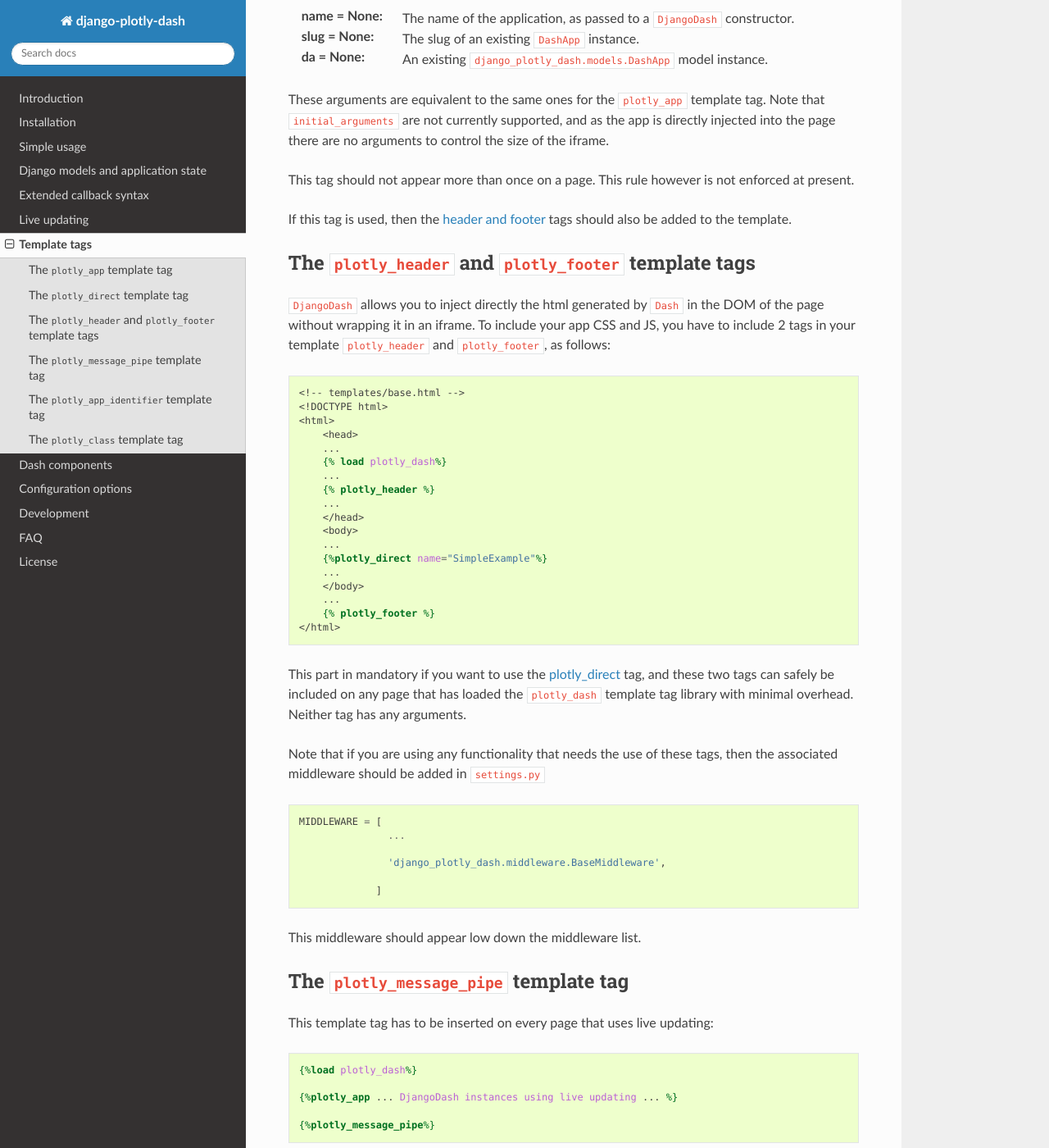
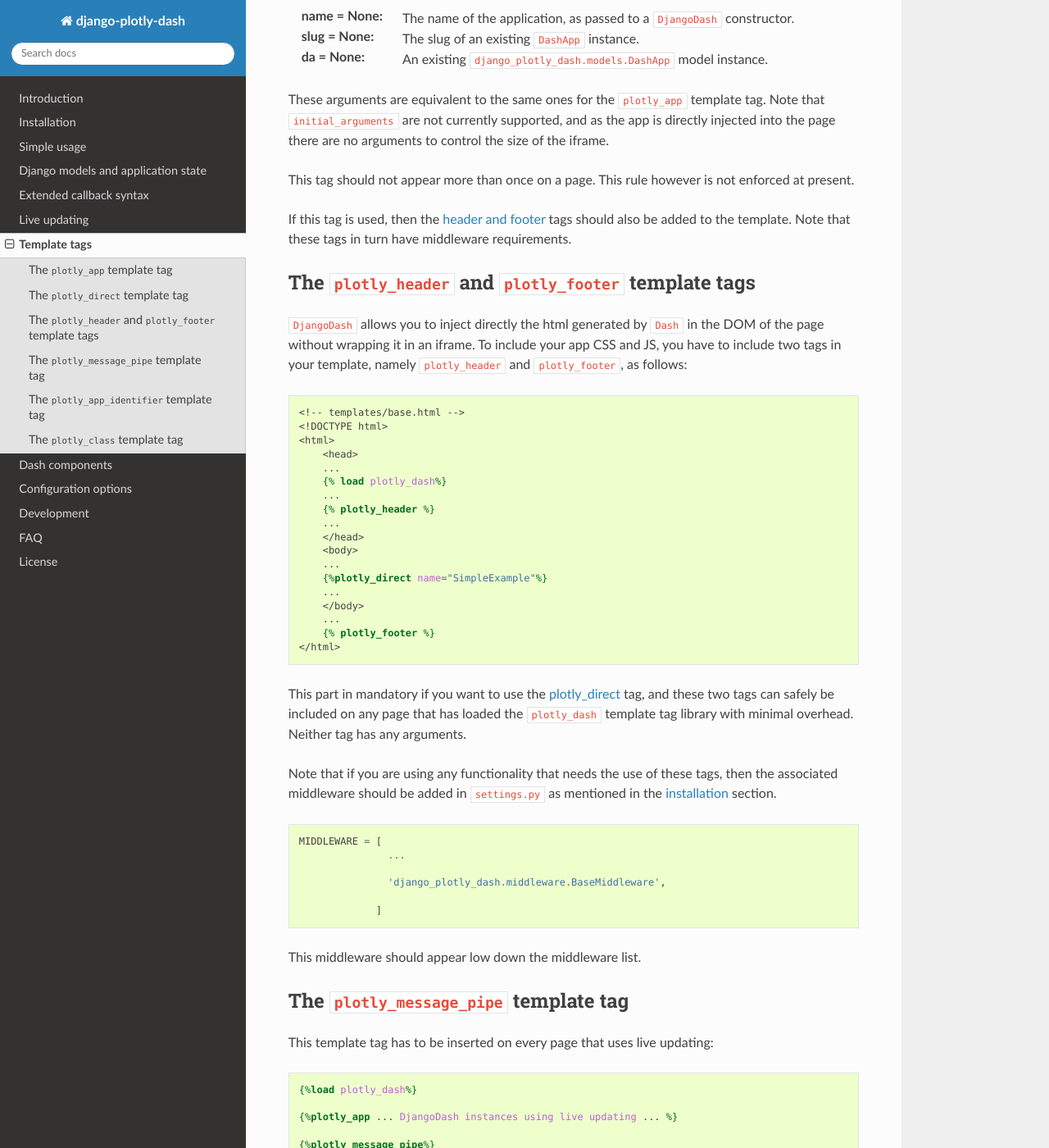
Before and after one commit to GibbsConsulting/django-plotly-dash, a Sphinx documentation site: the page built from docs/template_tags.rst, in a window 1280 px wide and 1400 px high, scrolled down 1259 px. Shown: the whole window at 82% size. Built offline with Sphinx 7.4.7 and the Read the Docs theme 2.0.0, drawn with Linux system fonts in a browser that asks for light colours.

Commit message:
Minor improvements to template documentation

```diff
--- a/docs/template_tags.rst
+++ b/docs/template_tags.rst
@@ -69,7 +69,7 @@ the page there are no arguments to control the size of the iframe.
 This tag should not appear more than once on a page. This rule however is not enforced at present.
 
 If this tag is used, then the :ref:`header and footer <plotly_header_footer>` tags should also be
-added to the template.
+added to the template. Note that these tags in turn have middleware requirements.
 
 .. _plotly_header_footer:
 
@@ -78,7 +78,7 @@ The ``plotly_header`` and ``plotly_footer`` template tags
 
 ``DjangoDash`` allows you to inject directly the html generated by ``Dash`` in
 the DOM of the page without wrapping it in an iframe. To include your app CSS and JS, you have
-to include 2 tags in your template ``plotly_header`` and ``plotly_footer``, as
+to include two tags in your template, namely ``plotly_header`` and ``plotly_footer``, as
 follows:
 
 .. code-block:: jinja
@@ -107,7 +107,7 @@ on any page that has loaded the ``plotly_dash`` template tag library with minima
 any arguments.
 
 Note that if you are using any functionality that needs the use of these tags, then the associated middleware
-should be added in ``settings.py``
+should be added in ``settings.py`` as mentioned in the :ref:`installation <installation>` section.
 
 .. code-block:: python
 
```
